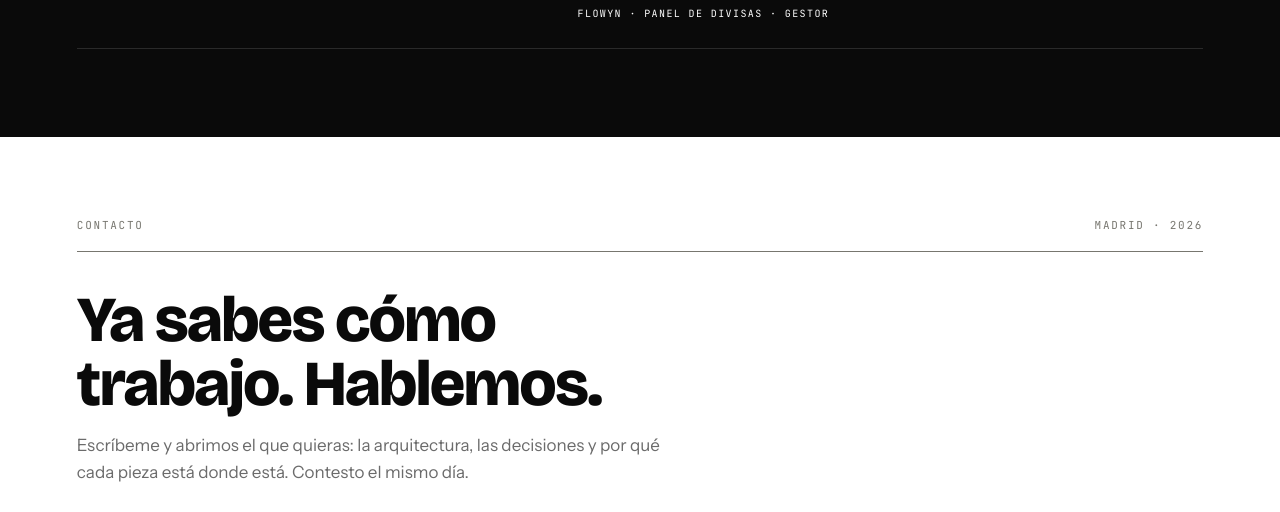
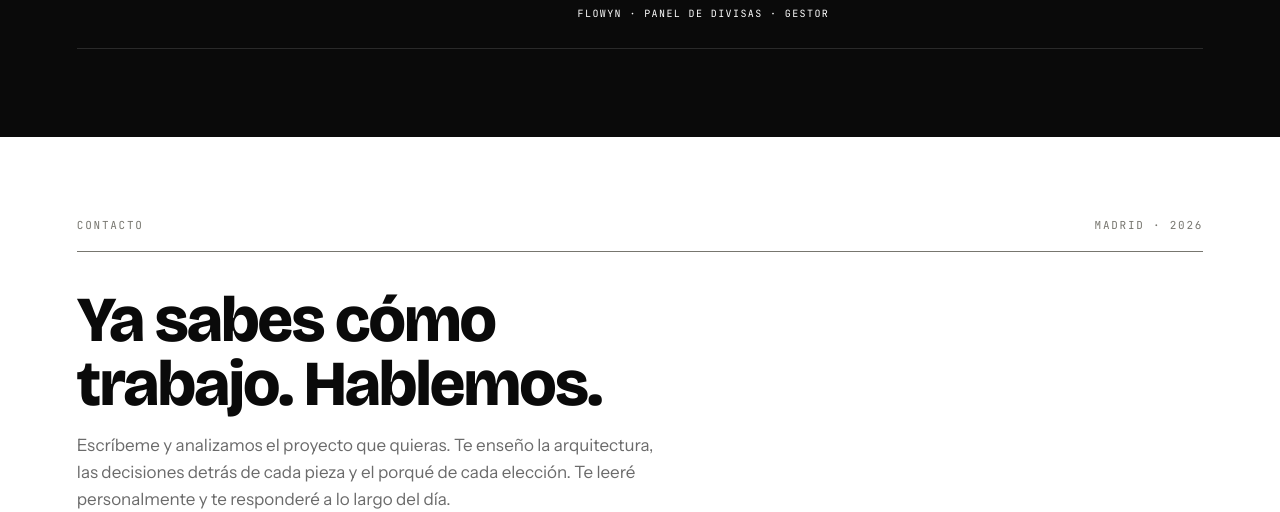
Before and after one commit to danielbuitragoh/danielbuitragoh.github.io, a plain HTML site: page index.html in a window 1280 px wide. Shown: the part 7307-7819 px from the top of the page. Drawn offline with nearby package versions, Linux system fonts and the light colour scheme.

Commit message:
Revise contact message in footer section
Updated footer contact message for clarity and engagement.

```diff
--- a/index.html
+++ b/index.html
@@ -1008,8 +1008,9 @@
   <div class="rotulo"><span>Contacto</span><span>Madrid · 2026</span></div>
   <h2 id="t-cierre">Ya sabes cómo trabajo. Hablemos.</h2>
   <p class="aclaracion">
-    Escríbeme y abrimos el que quieras: la arquitectura, las decisiones y por qué
-    cada pieza está donde está. Contesto el mismo día.
+    Escríbeme y analizamos el proyecto que quieras.
+    Te enseño la arquitectura, las decisiones detrás de cada pieza y el porqué de cada elección.
+    Te leeré personalmente y  te responderé a lo largo del día.
   </p>
 
   <div class="contacto">
```
